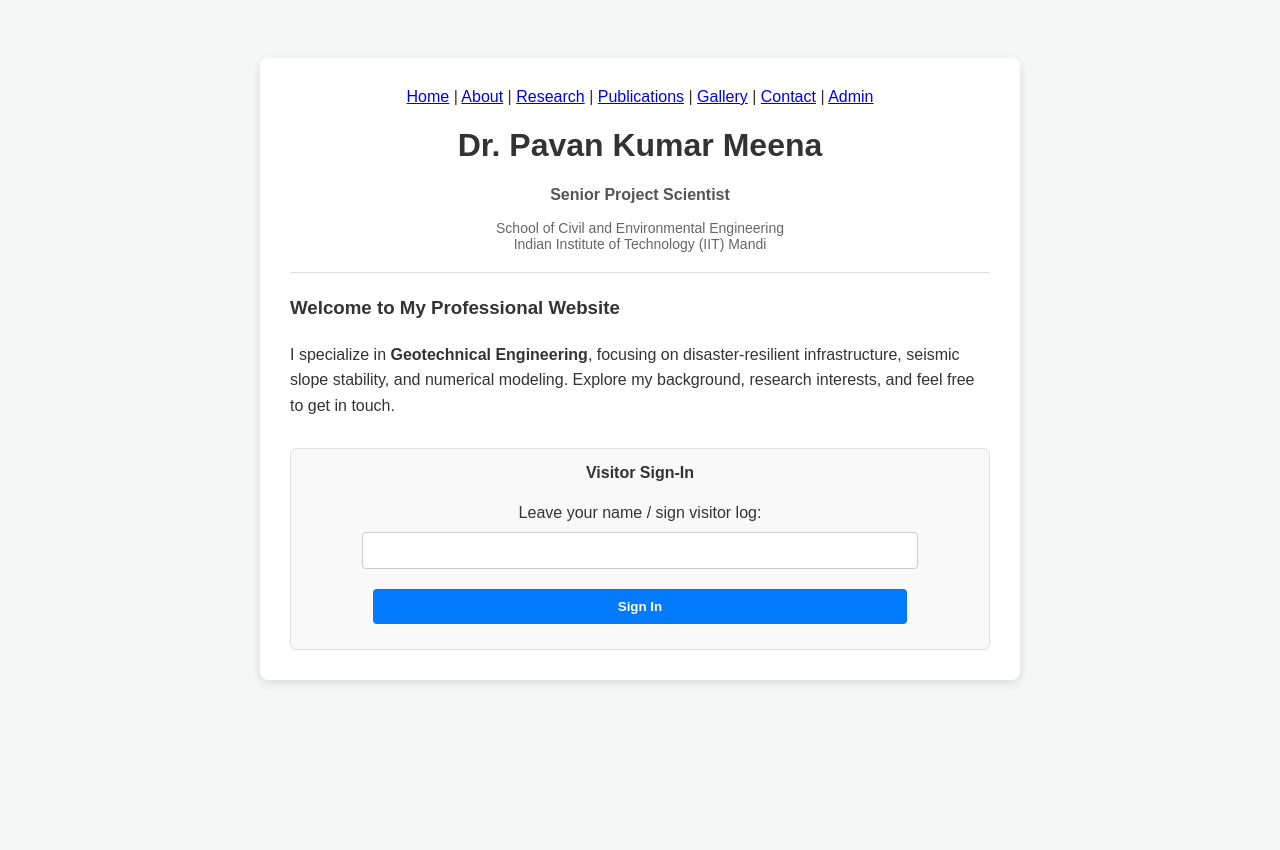
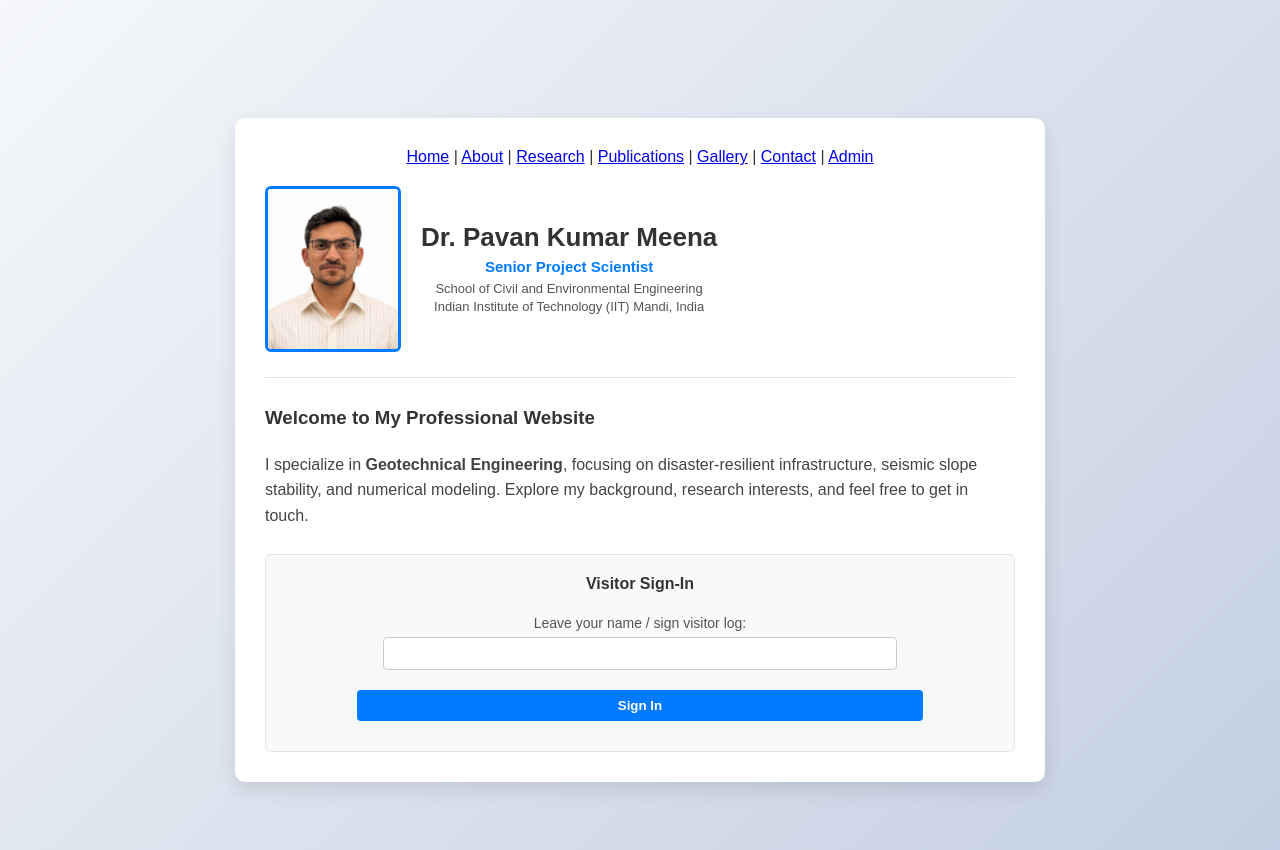
Before and after one commit to pkm7814/my-professional-website, a Flask app: page / in a window 1280 px wide. Before the commit the page ends 684 px from the top, so only its background shows below. Run offline with Flask 3, Linux system fonts and the light colour scheme; data that the repository does not hold is empty.

Commit message:
Add professional profile photo and styled gradient background to homepage

```diff
--- a/templates/index.html
+++ b/templates/index.html
@@ -4,10 +4,42 @@
     <meta charset="UTF-8">
     <title>Dr. Pavan Kumar Meena | Senior Project Scientist</title>
     <link rel="stylesheet" href="{{ url_for('static', filename='css/style.css') }}">
+    <style>
+        body {
+            background: linear-gradient(135deg, #f5f7fa 0%, #c3cfe2 100%);
+            min-height: 100vh;
+            display: flex;
+            justify-content: center;
+            align-items: center;
+            margin: 0;
+            font-family: Arial, sans-serif;
+        }
+        .container {
+            background: #ffffff;
+            padding: 30px;
+            border-radius: 10px;
+            box-shadow: 0 8px 20px rgba(0, 0, 0, 0.1);
+            max-width: 750px;
+            width: 100%;
+        }
+        .profile-section {
+            display: flex;
+            align-items: center;
+            gap: 20px;
+            margin-top: 15px;
+        }
+        .profile-img {
+            width: 130px;
+            height: 160px;
+            object-fit: cover;
+            border-radius: 6px;
+            border: 3px solid #007bff;
+        }
+    </style>
 </head>
 <body>
-    <div class="container" style="max-width: 700px;">
-        <nav style="margin-bottom: 20px;">
+    <div class="container">
+        <nav style="margin-bottom: 20px; text-align: center;">
             <a href="{{ url_for('home') }}">Home</a> |
             <a href="{{ url_for('about') }}">About</a> |
             <a href="{{ url_for('research') }}">Research</a> |
@@ -17,30 +49,35 @@
             <a href="{{ url_for('admin') }}">Admin</a>
         </nav>
 
-        <h1>Dr. Pavan Kumar Meena</h1>
-        <p style="color: #555; font-weight: bold; font-size: 16px;">Senior Project Scientist</p>
-        <p style="color: #666; font-size: 14px;">School of Civil and Environmental Engineering<br>Indian Institute of Technology (IIT) Mandi</p>
+        <div class="profile-section">
+            <img src="{{ url_for('static', filename='profile.jpg') }}" alt="Dr. Pavan Kumar Meena" class="profile-img">
+            <div>
+                <h1 style="margin: 0 0 5px 0; font-size: 26px; color: #333;">Dr. Pavan Kumar Meena</h1>
+                <p style="color: #007bff; font-weight: bold; font-size: 15px; margin: 0 0 5px 0;">Senior Project Scientist</p>
+                <p style="color: #555; font-size: 13px; margin: 0; line-height: 1.4;">School of Civil and Environmental Engineering<br>Indian Institute of Technology (IIT) Mandi, India</p>
+            </div>
+        </div>
 
-        <hr style="border: 0; border-top: 1px solid #ddd; margin: 20px 0;">
+        <hr style="border: 0; border-top: 1px solid #e1e4e8; margin: 25px 0;">
 
         <div style="text-align: left; line-height: 1.6;">
-            <h3>Welcome to My Professional Website</h3>
-            <p>I specialize in <strong>Geotechnical Engineering</strong>, focusing on disaster-resilient infrastructure, seismic slope stability, and numerical modeling. Explore my background, research interests, and feel free to get in touch.</p>
+            <h3 style="margin-top: 0; color: #333;">Welcome to My Professional Website</h3>
+            <p style="color: #444;">I specialize in <strong>Geotechnical Engineering</strong>, focusing on disaster-resilient infrastructure, seismic slope stability, and numerical modeling. Explore my background, research interests, and feel free to get in touch.</p>
         </div>
 
-        <div style="margin-top: 30px; background: #f9f9f9; padding: 15px; border-radius: 6px; border: 1px solid #e1e4e8;">
-            <h4 style="margin-top: 0;">Visitor Sign-In</h4>
+        <div style="margin-top: 25px; background: #f8f9fa; padding: 20px; border-radius: 6px; border: 1px solid #e1e4e8;">
+            <h4 style="margin-top: 0; color: #333;">Visitor Sign-In</h4>
             <form method="POST">
-                <label for="username">Leave your name / sign visitor log:</label><br>
-                <input type="text" id="username" name="username" required><br>
-                <button type="submit">Sign In</button>
+                <label for="username" style="font-size: 14px; color: #555;">Leave your name / sign visitor log:</label><br>
+                <input type="text" id="username" name="username" required style="width: 70%; padding: 8px; margin-top: 5px; border: 1px solid #ccc; border-radius: 4px;"><br>
+                <button type="submit" style="margin-top: 10px; background: #007bff; color: white; border: none; padding: 8px 20px; border-radius: 4px; cursor: pointer; font-weight: bold;">Sign In</button>
             </form>
 
             {% if visitors %}
-                <h4 style="margin-top: 15px; text-align: left;">Recent Visitors:</h4>
-                <ul style="list-style-type: none; padding: 0; text-align: left; font-size: 14px;">
+                <h4 style="margin-top: 20px; margin-bottom: 10px; text-align: left; color: #333;">Recent Visitors:</h4>
+                <ul style="list-style-type: none; padding: 0; text-align: left; font-size: 14px; max-height: 120px; overflow-y: auto;">
                     {% for visitor in visitors %}
-                        <li>👋 {{ visitor }}</li>
+                        <li style="padding: 3px 0; border-bottom: 1px solid #eee;">👋 {{ visitor }}</li>
                     {% endfor %}
                 </ul>
             {% endif %}
```
Also changed, not shown: static/profile.jpg (added).
